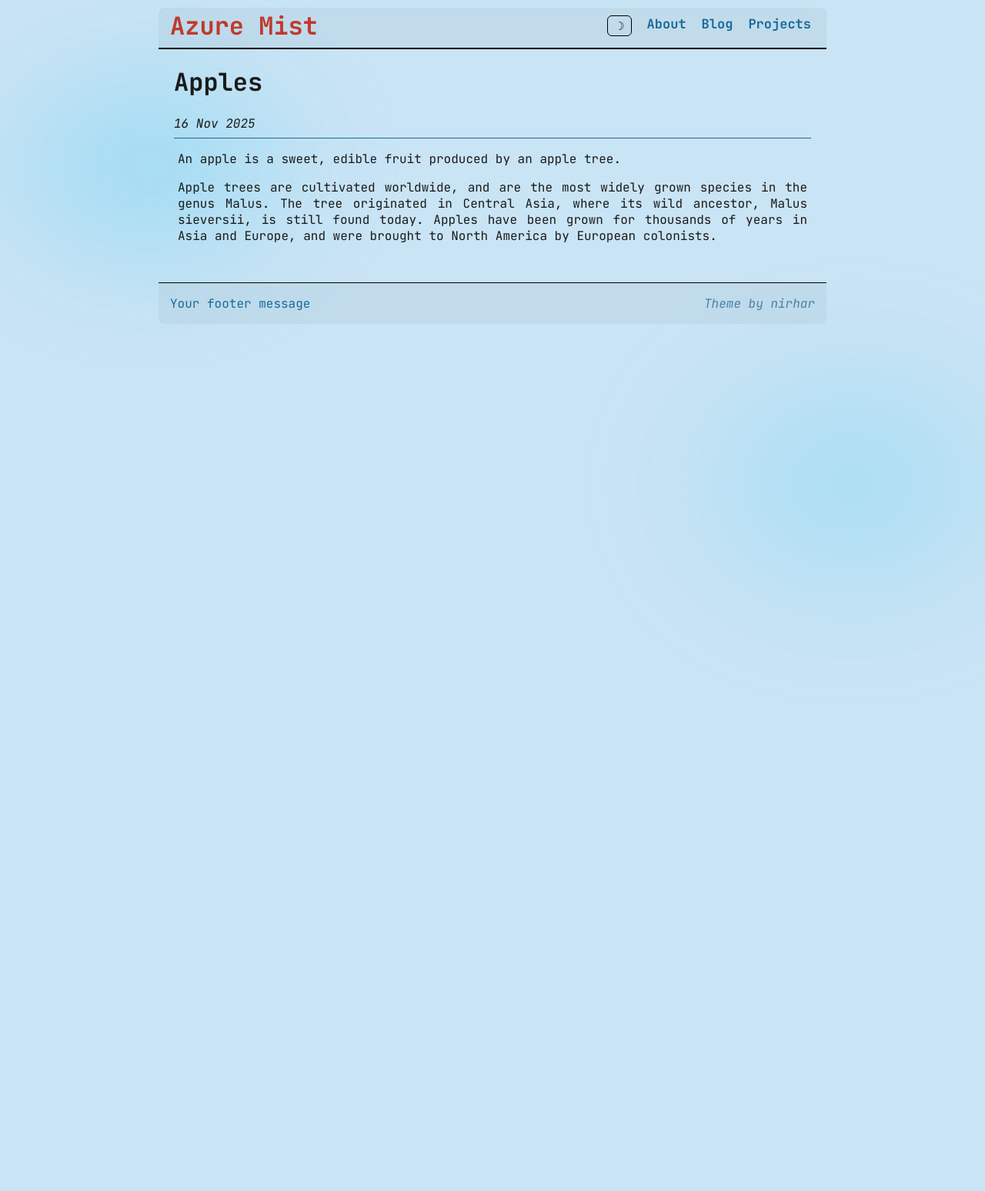
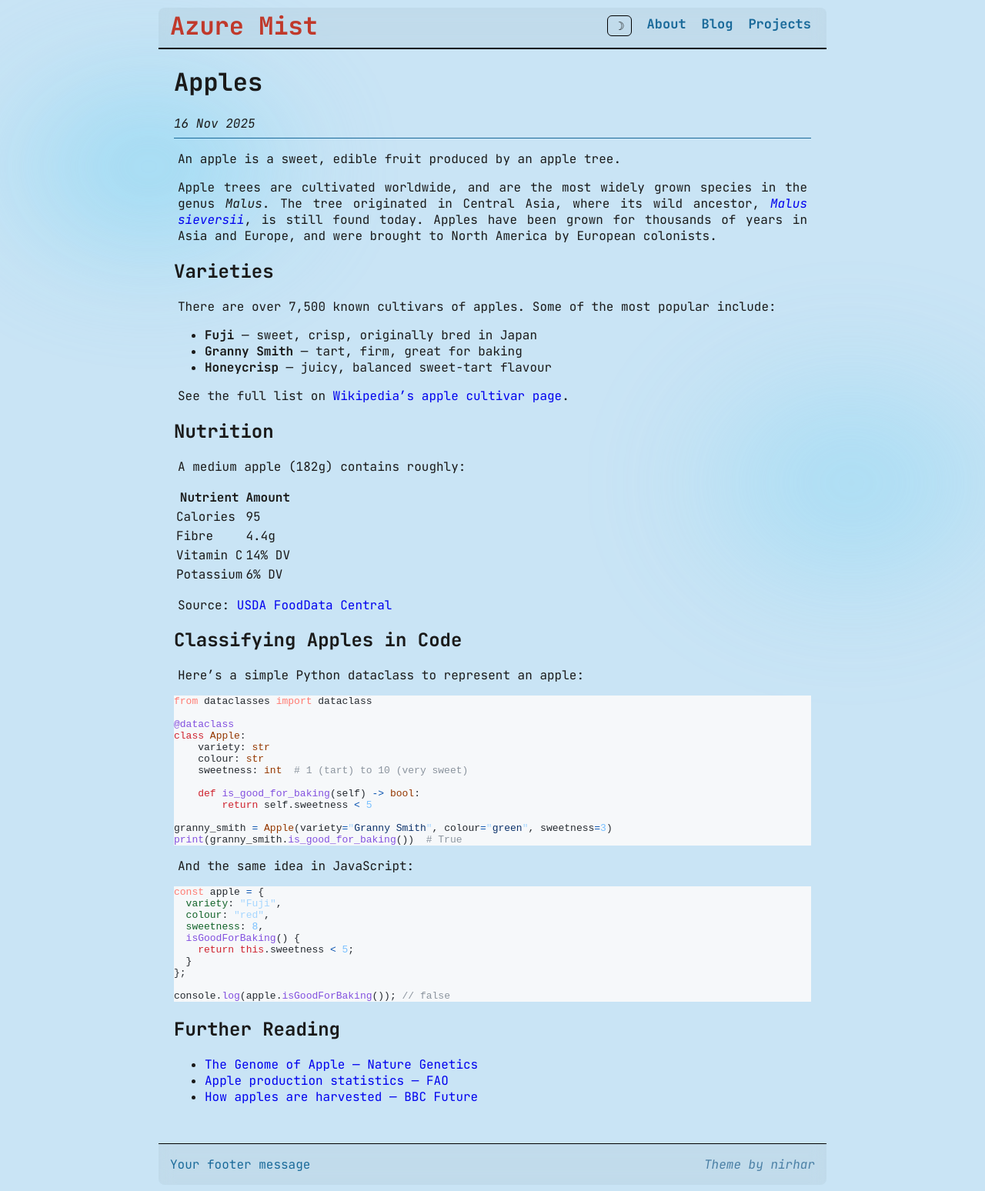
Before and after one commit to Nirhar/azure-mist, a Jekyll site: the page built from _posts/2025-11-16-apples.md, in a window 1280 px wide. Shown: the whole page at 77% size. Built offline with Jekyll 4.4.1, drawn with Linux system fonts in a browser that asks for light colours; before the commit the page ends 900 px from its top, so only the background shows below that.

Commit message:
Add Code Syntax highlighting

````diff
--- a/_config.yml
+++ b/_config.yml
@@ -1,3 +1,9 @@
+# Syntax highlighting
+# ---------------------------------------------------------------
+markdown: kramdown
+kramdown:
+  syntax_highlighter: rouge
+
 # Content customization
 # ---------------------------------------------------------------
 title: Azure Mist
--- a/_layouts/default.html
+++ b/_layouts/default.html
@@ -20,6 +20,7 @@
     <link rel="preconnect" href="https://fonts.gstatic.com" crossorigin>
     <link href="https://fonts.googleapis.com/css2?family=JetBrains+Mono:ital,wght@0,400;0,700;1,400&display=swap" rel="stylesheet">
     <link rel="stylesheet" href="{{ "/assets/css/styles.css" | relative_url }}">
+    <link rel="stylesheet" href="{{ "/assets/css/syntax.css" | relative_url }}">
     <script>
       // Apply saved theme before paint to avoid flash
       if (localStorage.getItem('theme') === 'dark') {
--- a/_posts/2025-11-16-apples.md
+++ b/_posts/2025-11-16-apples.md
@@ -1,11 +1,78 @@
 ---
 layout: post
 author: jill
+title: Apples
+description: A deep dive into apples — from biology to code.
 ---
+
 An apple is a sweet, edible fruit produced by an apple tree.
 
 Apple trees are cultivated worldwide, and are the most widely grown
-species in the genus Malus. The tree originated in Central Asia, where
-its wild ancestor, Malus sieversii, is still found today. Apples have
-been grown for thousands of years in Asia and Europe, and were brought
-to North America by European colonists.
+species in the genus *Malus*. The tree originated in Central Asia, where
+its wild ancestor, [*Malus sieversii*](https://en.wikipedia.org/wiki/Malus_sieversii),
+is still found today. Apples have been grown for thousands of years in Asia and Europe,
+and were brought to North America by European colonists.
+
+## Varieties
+
+There are over 7,500 known cultivars of apples. Some of the most popular include:
+
+- **Fuji** — sweet, crisp, originally bred in Japan
+- **Granny Smith** — tart, firm, great for baking
+- **Honeycrisp** — juicy, balanced sweet-tart flavour
+
+See the full list on [Wikipedia's apple cultivar page](https://en.wikipedia.org/wiki/List_of_apple_cultivars).
+
+## Nutrition
+
+A medium apple (182g) contains roughly:
+
+| Nutrient   | Amount |
+|------------|--------|
+| Calories   | 95     |
+| Fibre      | 4.4g   |
+| Vitamin C  | 14% DV |
+| Potassium  | 6% DV  |
+
+Source: [USDA FoodData Central](https://fdc.nal.usda.gov/)
+
+## Classifying Apples in Code
+
+Here's a simple Python dataclass to represent an apple:
+
+```python
+from dataclasses import dataclass
+
+@dataclass
+class Apple:
+    variety: str
+    colour: str
+    sweetness: int  # 1 (tart) to 10 (very sweet)
+
+    def is_good_for_baking(self) -> bool:
+        return self.sweetness < 5
+
+granny_smith = Apple(variety="Granny Smith", colour="green", sweetness=3)
+print(granny_smith.is_good_for_baking())  # True
+```
+
+And the same idea in JavaScript:
+
+```js
+const apple = {
+  variety: "Fuji",
+  colour: "red",
+  sweetness: 8,
+  isGoodForBaking() {
+    return this.sweetness < 5;
+  }
+};
+
+console.log(apple.isGoodForBaking()); // false
+```
+
+## Further Reading
+
+- [The Genome of Apple — Nature Genetics](https://www.nature.com/articles/ng.654)
+- [Apple production statistics — FAO](https://www.fao.org/faostat/en/)
+- [How apples are harvested — BBC Future](https://www.bbc.com/future)
--- /dev/null
+++ b/assets/css/syntax.css
@@ -0,0 +1,234 @@
+.highlight table td { padding: 5px; }
+.highlight table pre { margin: 0; }
+.highlight, .highlight .w {
+  color: #24292f;
+  background-color: #f6f8fa;
+}
+.highlight .k, .highlight .kd, .highlight .kn, .highlight .kp, .highlight .kr, .highlight .kt, .highlight .kv {
+  color: #cf222e;
+}
+.highlight .gr {
+  color: #f6f8fa;
+}
+.highlight .gd {
+  color: #82071e;
+  background-color: #ffebe9;
+}
+.highlight .nb {
+  color: #953800;
+}
+.highlight .nc {
+  color: #953800;
+}
+.highlight .no {
+  color: #953800;
+}
+.highlight .nn {
+  color: #953800;
+}
+.highlight .sr {
+  color: #116329;
+}
+.highlight .na {
+  color: #116329;
+}
+.highlight .nt {
+  color: #116329;
+}
+.highlight .gi {
+  color: #116329;
+  background-color: #dafbe1;
+}
+.highlight .ges {
+  font-weight: bold;
+  font-style: italic;
+}
+.highlight .kc {
+  color: #0550ae;
+}
+.highlight .l, .highlight .ld, .highlight .m, .highlight .mb, .highlight .mf, .highlight .mh, .highlight .mi, .highlight .il, .highlight .mo, .highlight .mx {
+  color: #0550ae;
+}
+.highlight .sb {
+  color: #0550ae;
+}
+.highlight .bp {
+  color: #0550ae;
+}
+.highlight .ne {
+  color: #0550ae;
+}
+.highlight .nl {
+  color: #0550ae;
+}
+.highlight .py {
+  color: #0550ae;
+}
+.highlight .nv, .highlight .vc, .highlight .vg, .highlight .vi, .highlight .vm {
+  color: #0550ae;
+}
+.highlight .o, .highlight .ow {
+  color: #0550ae;
+}
+.highlight .gh {
+  color: #0550ae;
+  font-weight: bold;
+}
+.highlight .gu {
+  color: #0550ae;
+  font-weight: bold;
+}
+.highlight .s, .highlight .sa, .highlight .sc, .highlight .dl, .highlight .sd, .highlight .s2, .highlight .se, .highlight .sh, .highlight .sx, .highlight .s1, .highlight .ss {
+  color: #0a3069;
+}
+.highlight .nd {
+  color: #8250df;
+}
+.highlight .nf, .highlight .fm {
+  color: #8250df;
+}
+.highlight .err {
+  color: #f6f8fa;
+  background-color: #82071e;
+}
+.highlight .c, .highlight .ch, .highlight .cd, .highlight .cm, .highlight .cp, .highlight .cpf, .highlight .c1, .highlight .cs {
+  color: #6e7781;
+}
+.highlight .gl {
+  color: #6e7781;
+}
+.highlight .gt {
+  color: #6e7781;
+}
+.highlight .ni {
+  color: #24292f;
+}
+.highlight .si {
+  color: #24292f;
+}
+.highlight .ge {
+  color: #24292f;
+  font-style: italic;
+}
+.highlight .gs {
+  color: #24292f;
+  font-weight: bold;
+}
+
+unknown theme: dracula
+[data-theme="dark"] .highlight table td { padding: 5px; }
+[data-theme="dark"] .highlight table pre { margin: 0; }
+[data-theme="dark"] .highlight, .highlight .w {
+  color: #c9d1d9;
+  background-color: #161b22;
+}
+[data-theme="dark"] .highlight .k, .highlight .kd, .highlight .kn, .highlight .kp, .highlight .kr, .highlight .kt, .highlight .kv {
+  color: #ff7b72;
+}
+[data-theme="dark"] .highlight .gr {
+  color: #f0f6fc;
+}
+[data-theme="dark"] .highlight .gd {
+  color: #ffdcd7;
+  background-color: #67060c;
+}
+[data-theme="dark"] .highlight .nb {
+  color: #ffa657;
+}
+[data-theme="dark"] .highlight .nc {
+  color: #ffa657;
+}
+[data-theme="dark"] .highlight .no {
+  color: #ffa657;
+}
+[data-theme="dark"] .highlight .nn {
+  color: #ffa657;
+}
+[data-theme="dark"] .highlight .sr {
+  color: #7ee787;
+}
+[data-theme="dark"] .highlight .na {
+  color: #7ee787;
+}
+[data-theme="dark"] .highlight .nt {
+  color: #7ee787;
+}
+[data-theme="dark"] .highlight .gi {
+  color: #aff5b4;
+  background-color: #033a16;
+}
+[data-theme="dark"] .highlight .ges {
+  font-weight: bold;
+  font-style: italic;
+}
+[data-theme="dark"] .highlight .kc {
+  color: #79c0ff;
+}
+[data-theme="dark"] .highlight .l, .highlight .ld, .highlight .m, .highlight .mb, .highlight .mf, .highlight .mh, .highlight .mi, .highlight .il, .highlight .mo, .highlight .mx {
+  color: #79c0ff;
+}
+[data-theme="dark"] .highlight .sb {
+  color: #79c0ff;
+}
+[data-theme="dark"] .highlight .bp {
+  color: #79c0ff;
+}
+[data-theme="dark"] .highlight .ne {
+  color: #79c0ff;
+}
+[data-theme="dark"] .highlight .nl {
+  color: #79c0ff;
+}
+[data-theme="dark"] .highlight .py {
+  color: #79c0ff;
+}
+[data-theme="dark"] .highlight .nv, .highlight .vc, .highlight .vg, .highlight .vi, .highlight .vm {
+  color: #79c0ff;
+}
+[data-theme="dark"] .highlight .o, .highlight .ow {
+  color: #79c0ff;
+}
+[data-theme="dark"] .highlight .gh {
+  color: #1f6feb;
+  font-weight: bold;
+}
+[data-theme="dark"] .highlight .gu {
+  color: #1f6feb;
+  font-weight: bold;
+}
+[data-theme="dark"] .highlight .s, .highlight .sa, .highlight .sc, .highlight .dl, .highlight .sd, .highlight .s2, .highlight .se, .highlight .sh, .highlight .sx, .highlight .s1, .highlight .ss {
+  color: #a5d6ff;
+}
+[data-theme="dark"] .highlight .nd {
+  color: #d2a8ff;
+}
+[data-theme="dark"] .highlight .nf, .highlight .fm {
+  color: #d2a8ff;
+}
+[data-theme="dark"] .highlight .err {
+  color: #f0f6fc;
+  background-color: #8e1519;
+}
+[data-theme="dark"] .highlight .c, .highlight .ch, .highlight .cd, .highlight .cm, .highlight .cp, .highlight .cpf, .highlight .c1, .highlight .cs {
+  color: #8b949e;
+}
+[data-theme="dark"] .highlight .gl {
+  color: #8b949e;
+}
+[data-theme="dark"] .highlight .gt {
+  color: #8b949e;
+}
+[data-theme="dark"] .highlight .ni {
+  color: #c9d1d9;
+}
+[data-theme="dark"] .highlight .si {
+  color: #c9d1d9;
+}
+[data-theme="dark"] .highlight .ge {
+  color: #c9d1d9;
+  font-style: italic;
+}
+[data-theme="dark"] .highlight .gs {
+  color: #c9d1d9;
+  font-weight: bold;
+}
````
